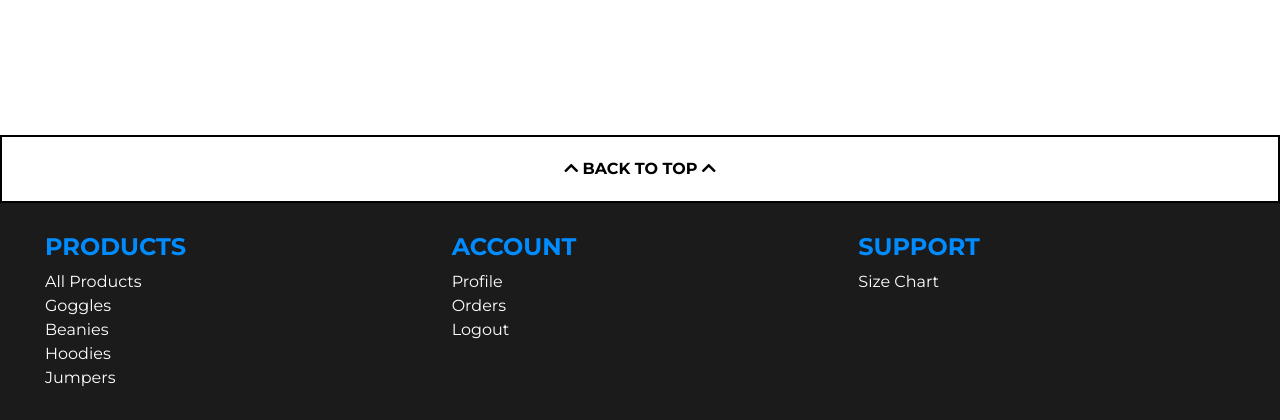
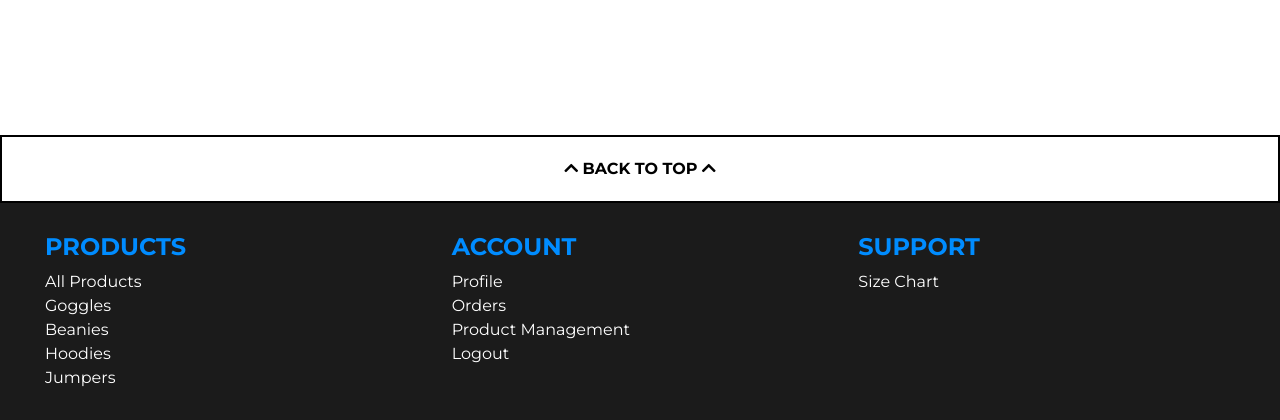
Before and after one commit to LiamDHall/XRYO, a Django app: page /bag/ in a window 1280 px wide. Shown: the part 665-1085 px from the top of the page. Run offline with Django 3.2, Linux system fonts and the light colour scheme; the visitor is signed in with stand-in values (Sample User, id 1); some libraries are stand-ins or nearby versions.

Commit message:
Add product management link to base template

```diff
--- a/templates/base.html
+++ b/templates/base.html
@@ -200,6 +200,11 @@
                         <li>
                             <a href="{% url 'profile' %}">Orders</a>
                         </li>
+                        {% if request.user.is_superuser %}
+                            <li>
+                                <a href="{% url 'product_management' %}">Product Management</a>
+                            </li>
+                        {% endif %}
                         <li>
                             <a href="{% url 'account_logout' %}">Logout</a>
                         </li>
```
